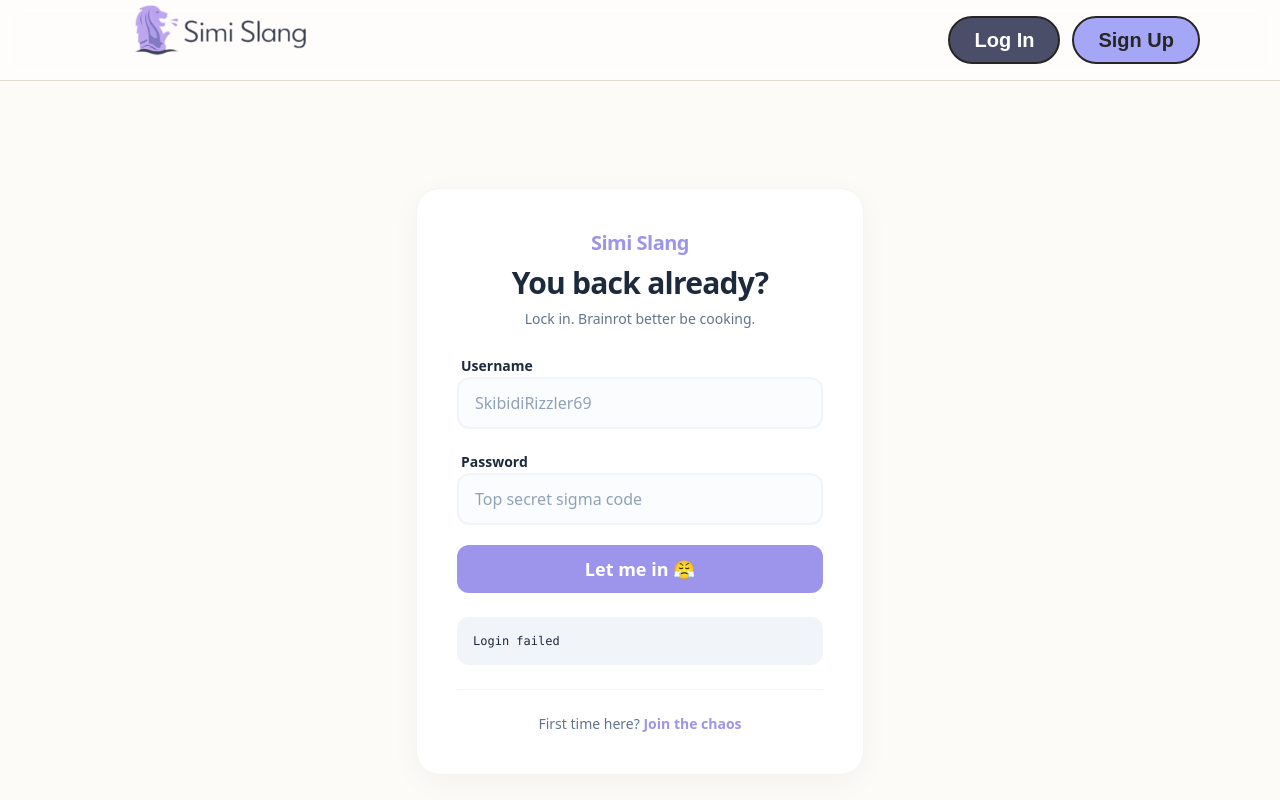
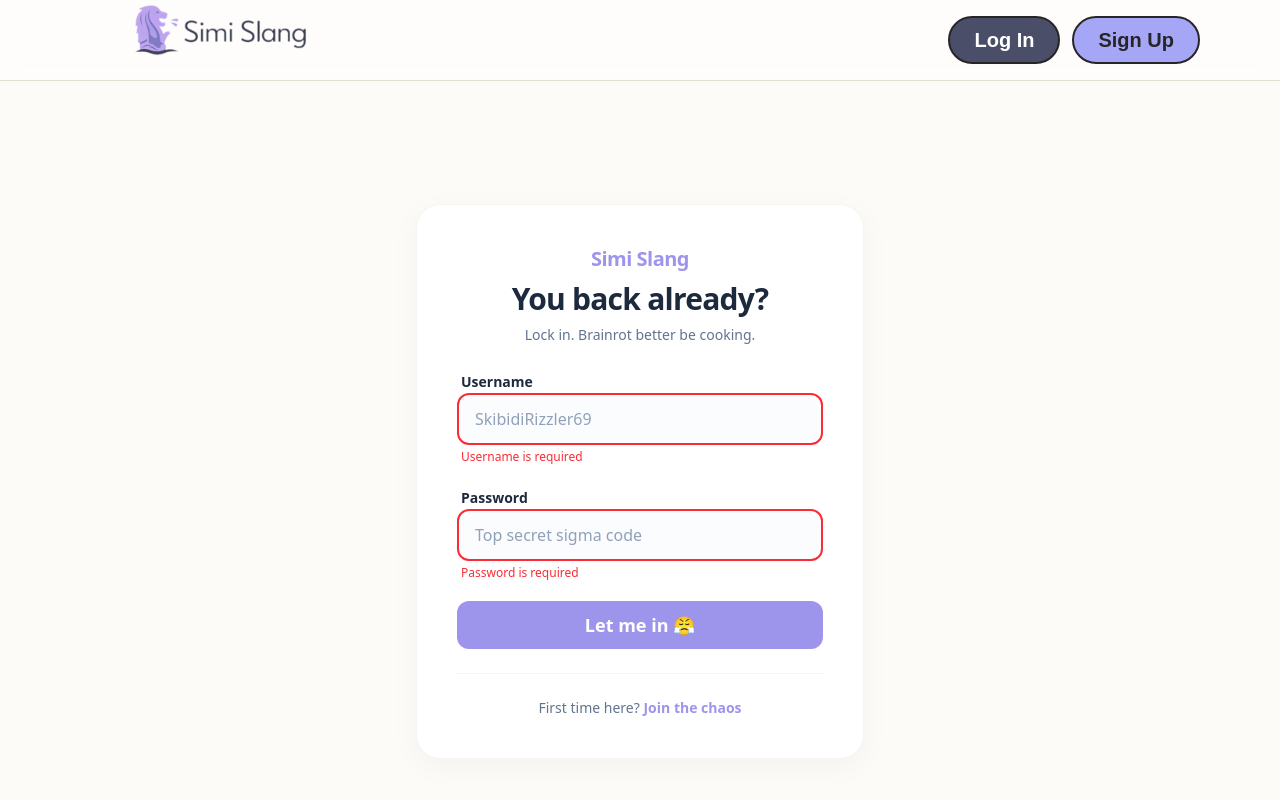
Before and after one commit to KevanSoon/CS203, a Next.js app in the folder frontend/: page /login in a window 1280 px wide. Both pictures are taken after a click on the button "Let me in 😤". Shown: the top 800 px of the page. Built offline with nearby package versions, Linux system fonts and the light colour scheme; no server answers.

Commit message:
added input error handling

```diff
--- a/frontend/app/login/page.tsx
+++ b/frontend/app/login/page.tsx
@@ -9,11 +9,32 @@ import { api } from "@/app/api/api";
 export default function LoginPage() {
   const [username, setUsername] = useState("");
   const [password, setPassword] = useState("");
-  const [result, setResult] = useState<string>("");
+  const [errors, setErrors] = useState<{
+    username?: string;
+    password?: string;
+    general?: string;
+  }>({});
+
   const isLoading = useSiteState((s) => s.isLoading);
   const setUser = useSiteState((s) => s.setUser);
   const router = useRouter();
+
   const handleLogin = async () => {
+    setErrors({});
+    const newErrors: typeof errors = {};
+    if (!username.trim()) {
+      newErrors.username = "Username is required";
+    }
+    if (!password.trim()) {
+      newErrors.password = "Password is required";
+    }
+
+    if (Object.keys(newErrors).length > 0) {
+      setErrors(newErrors);
+      setPassword("");
+      return;
+    }
+
     try {
       const res = await api.post("/api/auth/login", {
         username,
@@ -22,23 +43,31 @@ export default function LoginPage() {
 
       const data = res.data;
 
-      // update global user state
       setUser({
         username: data.username,
         email: data.email,
         usertype: data.usertype,
       });
+
+      if (data.usertype === "user") {
         router.push("/dashboard");
+      } else if (data.usertype === "admin") {
+        router.push("/admin/lesson");
+      } else if (data.usertype === "root") {
+        router.push("/webadmin/application");
+      }
+    } catch (err: any) {
+      setPassword("");
 
-    } catch (err: any) {
-      if (err.response?.status === 401) {
-        setResult("Invalid username or password");
+      if (err.response?.status === 400) {
+        setErrors({ username: "Username does not exist" });
+      } else if (err.response?.status === 401) {
+        setErrors({ password: "Incorrect password" });
       } else {
-        setResult("Login failed");
+        setErrors({ general: "Login failed. Please try again." });
       }
     }
   };
-
 
   return (
     <div className="min-h-screen flex items-center justify-center bg-[#FCFBF7] p-4 font-sans text-slate-800">
@@ -57,6 +86,7 @@ export default function LoginPage() {
         </div>
 
         <div className="space-y-5">
+
           <div className="space-y-1">
             <label className="text-sm font-semibold ml-1">
               Username
@@ -66,10 +96,17 @@ export default function LoginPage() {
               onChange={(e) => setUsername(e.target.value)}
               disabled={isLoading}
               placeholder="SkibidiRizzler69"
-              className="w-full border-2 border-slate-100 bg-slate-50/50 rounded-xl px-4 py-3
-              placeholder:text-slate-400 focus:outline-none focus:border-[#9D94EB]
-              focus:ring-4 focus:ring-[#9D94EB]/10 transition-all"
+              className={`w-full border-2 rounded-xl px-4 py-3
+                ${errors.username ? "border-red-500" : "border-slate-100"}
+                bg-slate-50/50 placeholder:text-slate-400
+                focus:outline-none focus:border-[#9D94EB]
+                focus:ring-4 focus:ring-[#9D94EB]/10 transition-all`}
             />
+            {errors.username && (
+              <p className="text-red-500 text-xs ml-1">
+                {errors.username}
+              </p>
+            )}
           </div>
 
           <div className="space-y-1">
@@ -82,10 +119,17 @@ export default function LoginPage() {
               onChange={(e) => setPassword(e.target.value)}
               disabled={isLoading}
               placeholder="Top secret sigma code"
-              className="w-full border-2 border-slate-100 bg-slate-50/50 rounded-xl px-4 py-3
-              placeholder:text-slate-400 focus:outline-none focus:border-[#9D94EB]
-              focus:ring-4 focus:ring-[#9D94EB]/10 transition-all"
+              className={`w-full border-2 rounded-xl px-4 py-3
+                ${errors.password ? "border-red-500" : "border-slate-100"}
+                bg-slate-50/50 placeholder:text-slate-400
+                focus:outline-none focus:border-[#9D94EB]
+                focus:ring-4 focus:ring-[#9D94EB]/10 transition-all`}
             />
+            {errors.password && (
+              <p className="text-red-500 text-xs ml-1">
+                {errors.password}
+              </p>
+            )}
           </div>
 
           <button
@@ -96,13 +140,13 @@ export default function LoginPage() {
           >
             {isLoading ? "Loading… don’t blink 👀" : "Let me in 😤"}
           </button>
+
+          {errors.general && (
+            <p className="text-red-500 text-sm text-center">
+              {errors.general}
+            </p>
+          )}
         </div>
-
-        {result && (
-          <pre className="bg-slate-100 rounded-xl p-4 text-xs overflow-auto max-h-60">
-            {result}
-          </pre>
-        )}
 
         <div className="pt-6 border-t border-slate-100 text-center">
           <p className="text-sm text-slate-500">
@@ -115,6 +159,7 @@ export default function LoginPage() {
             </Link>
           </p>
         </div>
+
       </div>
     </div>
   );
```
Lines whose indentation alone changed are shown as unchanged.
